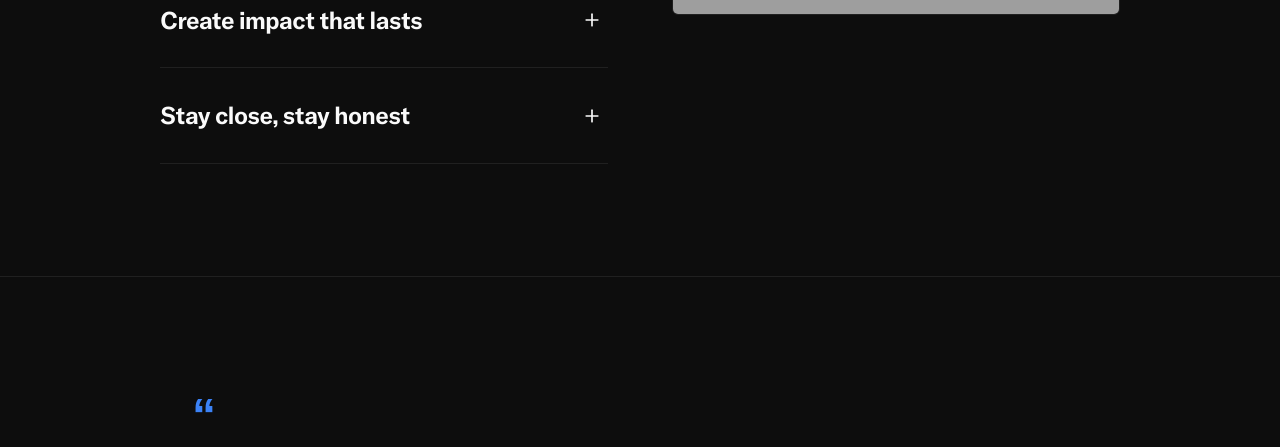
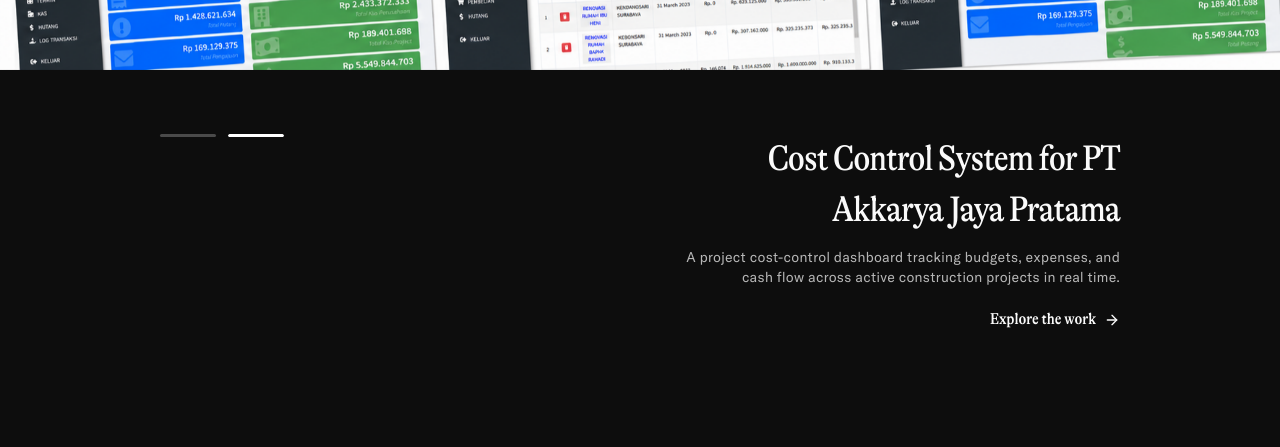
Before and after one commit to DzikriAlan/kigger, a Next.js app: page / in a window 1280 px wide. Shown: the part 2219-2666 px from the top of the page. Built offline with nearby package versions, Linux system fonts and the light colour scheme; grey boxes are pictures that could not be loaded.

Commit message:
feat: add Our Portfolio section with LSP and Cost Control projects
Introduce a full-bleed image carousel section showcasing real client
work (LSP SMKN 2 Cikarang Barat, Cost Control for PT Akkarya Jaya
Pratama) with autoplay slider tabs, serif titles matching the site's
typography, and EN/ID copy.

```diff
--- a/src/pages/index.tsx
+++ b/src/pages/index.tsx
@@ -7,6 +7,7 @@
 import PrinciplesSection from "@/shared/components/home/PrinciplesSection";
 import InsightsSection from "@/shared/components/home/InsightsSection";
 import OurTeamSection from "@/shared/components/home/OurTeamSection";
+import PortfolioSection from "@/shared/components/home/PortfolioSection";
 import TestimonialsSection from "@/shared/components/home/TestimonialsSection";
 import CtaSection from "@/shared/components/home/CtaSection";
 import { useTranslations } from "@/shared/i18n";
@@ -26,6 +27,7 @@
         <main className="flex-1">
           <HeroSection />
           <OurTeamSection />
+          <PortfolioSection />
           <PrinciplesSection />
           <TestimonialsSection />
           <InsightsSection />
--- /dev/null
+++ b/src/shared/components/home/PortfolioSection.tsx
@@ -0,0 +1,100 @@
+"use client";
+
+import { useEffect, useState } from "react";
+import Image, { type StaticImageData } from "next/image";
+import Link from "next/link";
+import { ArrowRight } from "lucide-react";
+
+import { useTranslations } from "@/shared/i18n";
+import lspImage from "@/shared/images/lsp.png";
+import costControlImage from "@/shared/images/costcontrol.png";
+
+const AUTOPLAY_INTERVAL_MS = 6000;
+
+const portfolioImages: Record<string, { src: StaticImageData; alt: string }> = {
+  "lsp-smkn2-cikarang-barat": { src: lspImage, alt: "LSP SMKN 2 Cikarang Barat certification dashboard" },
+  "cost-control-akkarya-jaya": { src: costControlImage, alt: "Cost Control dashboard for PT Akkarya Jaya Pratama" },
+};
+
+export default function PortfolioSection() {
+  const { t } = useTranslations();
+  const projects = Object.entries(t.portfolio.items).map(([id, project]) => ({
+    id,
+    ...project,
+    ...portfolioImages[id],
+  }));
+  const [activeIndex, setActiveIndex] = useState(0);
+
+  const handleShowProject = (index: number) => setActiveIndex(index);
+
+  useEffect(() => {
+    if (projects.length < 2) return;
+    const timer = setTimeout(() => {
+      setActiveIndex((index) => (index + 1) % projects.length);
+    }, AUTOPLAY_INTERVAL_MS);
+    return () => clearTimeout(timer);
+  }, [activeIndex, projects.length]);
+
+  const project = projects[activeIndex];
+
+  return (
+    <section id="portfolio" className="border-t border-divider bg-midnight">
+      <div className="relative w-full overflow-hidden bg-black">
+        {projects.map((item, index) => (
+          <div
+            key={item.id}
+            className={`transition-opacity duration-700 ease-out ${
+              index === activeIndex ? "relative opacity-100" : "absolute inset-0 opacity-0"
+            }`}
+            aria-hidden={index !== activeIndex}
+          >
+            <Image
+              src={item.src}
+              alt={item.alt}
+              width={item.src.width}
+              height={item.src.height}
+              priority={index === 0}
+              className="h-auto w-full"
+            />
+          </div>
+        ))}
+      </div>
+
+      <div className="flex flex-col gap-8 px-6 py-10 sm:flex-row sm:items-start sm:justify-between sm:px-14 sm:py-12 lg:px-24 lg:py-16 xl:px-40 2xl:px-52">
+        {projects.length > 1 && (
+          <div className="flex gap-3">
+            {projects.map((item, index) => (
+              <button
+                key={item.id}
+                type="button"
+                aria-label={item.title}
+                onClick={() => handleShowProject(index)}
+                className="h-[3px] w-14 overflow-hidden rounded-full bg-white/25"
+              >
+                <span
+                  className="block h-full origin-left rounded-full bg-white transition-transform duration-500 ease-out"
+                  style={{ transform: index === activeIndex ? "scaleX(1)" : "scaleX(0)" }}
+                />
+              </button>
+            ))}
+          </div>
+        )}
+
+        <div className="max-w-md sm:ml-auto sm:text-right">
+          <h3 className="font-serif text-3xl text-foreground sm:text-4xl" style={{ fontWeight: 400 }}>
+            {project.title}
+          </h3>
+          <p className="mt-3 text-sm text-white/70">{project.description}</p>
+          <Link
+            href="#contact"
+            className="mt-5 inline-flex items-center gap-2 font-serif text-base text-foreground transition-colors duration-300 hover:text-blue"
+            style={{ fontWeight: 500 }}
+          >
+            {project.cta}
+            <ArrowRight className="h-4 w-4" />
+          </Link>
+        </div>
+      </div>
+    </section>
+  );
+}
--- a/src/shared/i18n/dictionaries/en.ts
+++ b/src/shared/i18n/dictionaries/en.ts
@@ -43,6 +43,24 @@
       fitri: {
         name: "Fitri",
         role: "UI/UX Designer",
+      },
+    },
+  },
+  portfolio: {
+    heading: "Our portfolio",
+    description: "A look at the systems and products we've helped bring to life.",
+    items: {
+      "lsp-smkn2-cikarang-barat": {
+        title: "Certification System for SMKN 2 Cikarang Barat",
+        description:
+          "A BNSP-licensed competency certification dashboard, streamlining schedules, assessments, and reporting for LSP SMKN 2 Cikarang Barat.",
+        cta: "Explore the work",
+      },
+      "cost-control-akkarya-jaya": {
+        title: "Cost Control System for PT Akkarya Jaya Pratama",
+        description:
+          "A project cost-control dashboard tracking budgets, expenses, and cash flow across active construction projects in real time.",
+        cta: "Explore the work",
       },
     },
   },
--- a/src/shared/i18n/dictionaries/id.ts
+++ b/src/shared/i18n/dictionaries/id.ts
@@ -45,6 +45,24 @@
       fitri: {
         name: "Fitri",
         role: "UI/UX Designer",
+      },
+    },
+  },
+  portfolio: {
+    heading: "Portofolio kami",
+    description: "Sekilas sistem dan produk yang telah kami bantu wujudkan.",
+    items: {
+      "lsp-smkn2-cikarang-barat": {
+        title: "Sistem Sertifikasi untuk SMKN 2 Cikarang Barat",
+        description:
+          "Dashboard sertifikasi kompetensi berlisensi BNSP, menyederhanakan jadwal, asesmen, dan pelaporan untuk LSP SMKN 2 Cikarang Barat.",
+        cta: "Jelajahi hasil kerja",
+      },
+      "cost-control-akkarya-jaya": {
+        title: "Sistem Cost Control untuk PT Akkarya Jaya Pratama",
+        description:
+          "Dashboard kontrol biaya proyek yang melacak anggaran, pengeluaran, dan arus kas di seluruh proyek konstruksi yang berjalan secara real-time.",
+        cta: "Jelajahi hasil kerja",
       },
     },
   },
```
Also changed, not shown: src/shared/images/costcontrol.png (added), src/shared/images/lsp.png (added).
